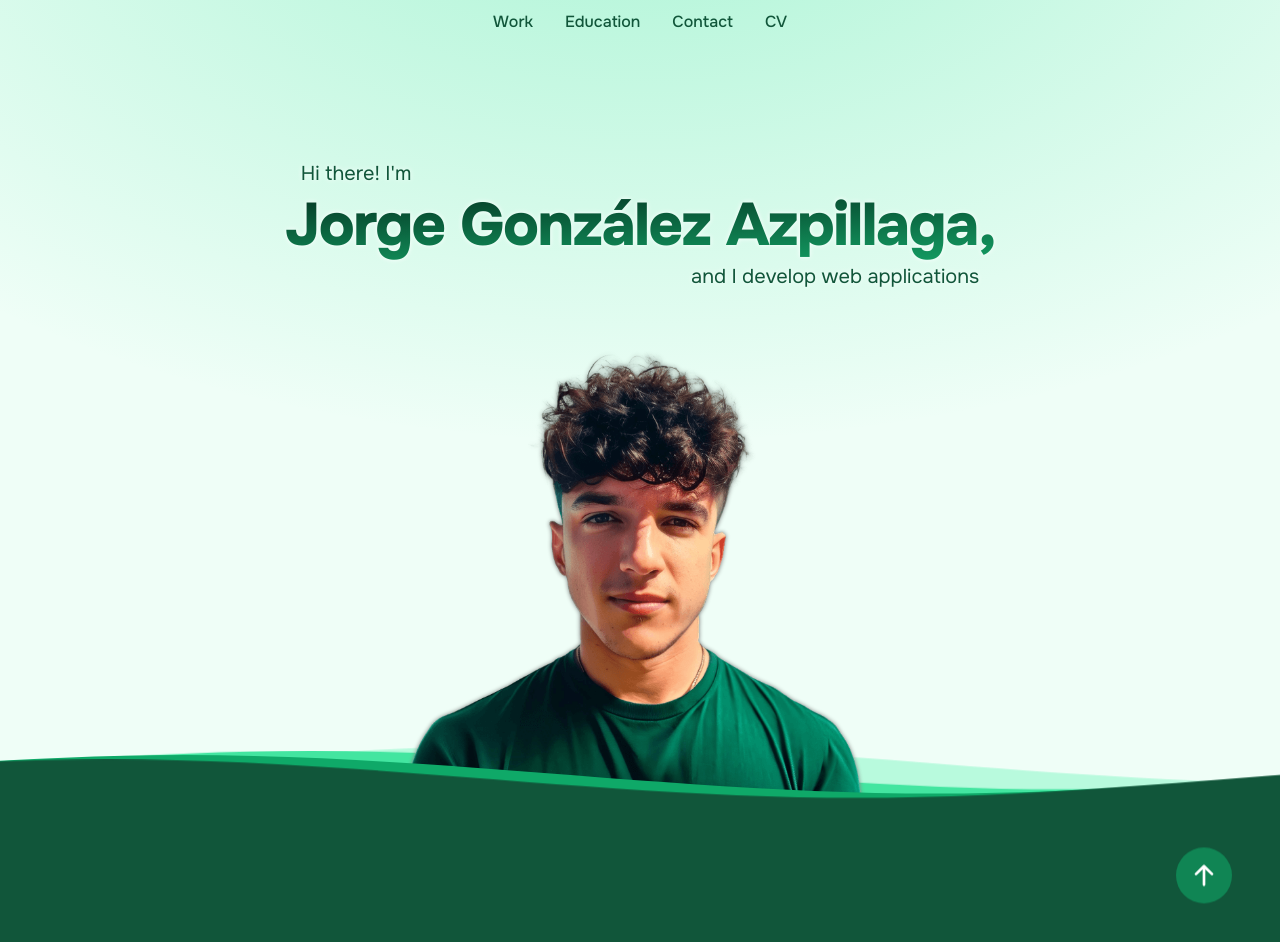
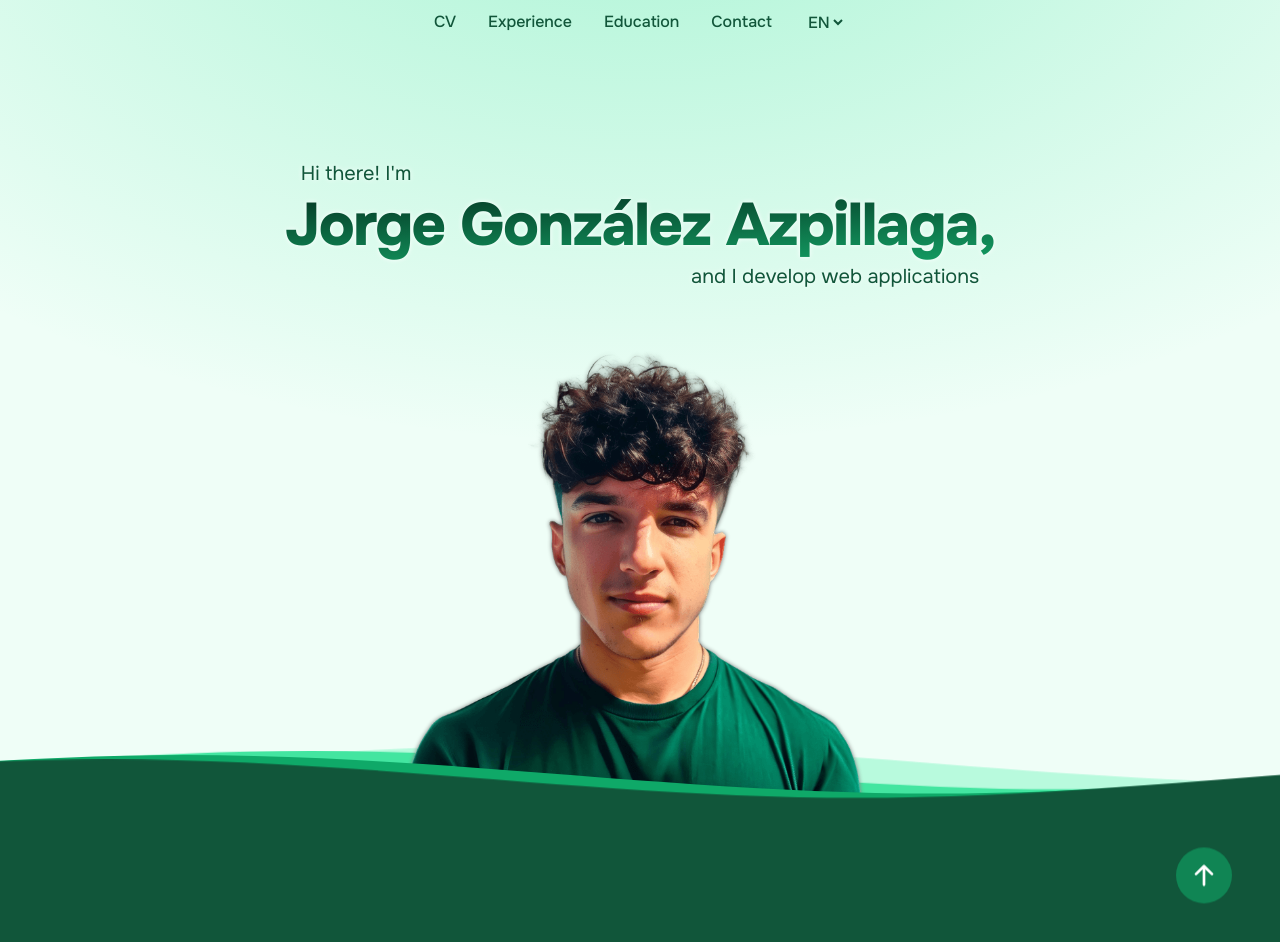
Before and after one commit to Jgonaz/jgonaz-portfolio, a Next.js app: page /en in a window 1280 px wide. Shown: the top 942 px of the page. Built offline with nearby package versions, Linux system fonts and the light colour scheme.

Commit message:
Language selector, add language to TranslationsContext, fix profile img optimize

```diff
--- a/app/[lang]/_components/Header.tsx
+++ b/app/[lang]/_components/Header.tsx
@@ -5,13 +5,15 @@ import { useContext } from 'react'
 
 import '@/app/[lang]/_styles/header.css'
 
+import LanguageSelector from '@/app/[lang]/_components/LanguageSelector'
+
 import { WorkIcon } from '@/app/[lang]/_assets/Icons'
 import { EducationIcon } from '@/app/[lang]/_assets/Icons'
 import { MailIcon } from '@/app/[lang]/_assets/Icons'
 import { UserIcon } from '@/app/[lang]/_assets/Icons'
 
 export default function Header () {
-  const dict = useContext(TranslationContext)
+  const { dict, lang } = useContext(TranslationContext)
 
   const toggleMobileMenu = () => {
     if (window.innerWidth <= 768) {
@@ -32,7 +34,7 @@ export default function Header () {
               className='inline-flex items-center p-2 ml-1 text-sm text-jade-700 rounded-md md:hidden hover:bg-jade-100 focus:outline-none'
               aria-expanded='false'
             >
-              <span className='sr-only'>{dict?.header.openMainMenu}</span>
+              <span className='sr-only'>{dict?.header?.openMainMenu}</span>
               <svg
                 className='w-6 h-6'
                 fill='currentColor'
@@ -66,13 +68,23 @@ export default function Header () {
             <ul className='flex flex-col mt-4 font-medium md:flex-row md:space-x-8 md:mt-0'>
               <li>
                 <a
+                  href='https://docs.google.com/document/d/119rL87biQUfklitcP0fOVYvQFW94zezUSvZMLK5W89Q'
+                  target='_blank'
+                  className='header-link transition-all flex items-center gap-2 py-3 pr-4 pl-3 text-jade-900 hover:bg-gray-50 md:hover:bg-transparent md:hover:text-primary-700 md:p-0'
+                >
+                  <UserIcon className='md:hidden' />
+                  {dict?.header?.CV}
+                </a>
+              </li>
+              <li>
+                <a
                   onClick={toggleMobileMenu}
                   href='#work'
                   className='header-link transition-all flex items-center gap-2 py-3 pr-4 pl-3 text-jade-900 hover:bg-gray-50 md:hover:bg-transparent md:hover:text-primary-700 md:p-0'
                   aria-current='page'
                 >
                   <WorkIcon className='md:hidden' />
-                  {dict?.header.work}
+                  {dict?.header?.work}
                 </a>
               </li>
               <li>
@@ -82,7 +94,7 @@ export default function Header () {
                   className='header-link transition-all flex items-center gap-2 py-3 pr-4 pl-3 text-jade-900 hover:bg-gray-50 md:hover:bg-transparent  md:hover:text-primary-700 md:p-0'
                 >
                   <EducationIcon className='md:hidden' />
-                  {dict?.header.education}
+                  {dict?.header?.education}
                 </a>
               </li>
               <li>
@@ -92,18 +104,17 @@ export default function Header () {
                   className='header-link transition-all flex items-center gap-2 py-3 pr-4 pl-3 text-jade-900 hover:bg-gray-50 md:hover:bg-transparent md:hover:text-primary-700 md:p-0'
                 >
                   <MailIcon className='md:hidden' />
-                  {dict?.header.contact}
+                  {dict?.header?.contact}
                 </a>
               </li>
               <li>
-                <a
-                  href='https://docs.google.com/document/d/119rL87biQUfklitcP0fOVYvQFW94zezUSvZMLK5W89Q'
-                  target='_blank'
-                  className='header-link transition-all flex items-center gap-2 py-3 pr-4 pl-3 text-jade-900 hover:bg-gray-50 md:hover:bg-transparent md:hover:text-primary-700 md:p-0'
-                >
-                  <UserIcon className='md:hidden' />
-                  {dict?.header.CV}
-                </a>
+                <LanguageSelector
+                  className='header-link transition-all h-full flex items-center gap-2 py-3 pr-4 pl-3 text-jade-900 md:p-0 uppercase outline-none focus:outline-none bg-transparent'
+                  selectedLanguage={lang}
+                  onLanguageChange={() => {
+                    window.location.href = `/${lang === 'en' ? 'es' : 'en'}`
+                  }}
+                />
               </li>
             </ul>
           </div>
--- /dev/null
+++ b/app/[lang]/_components/LanguageSelector.tsx
@@ -0,0 +1,30 @@
+import { i18n } from '@/i18n-config'
+
+interface LanguageSelectorProps {
+  className: string
+  selectedLanguage: string
+  onLanguageChange: (language: string) => void
+}
+
+const LanguageSelector: React.FC<LanguageSelectorProps> = ({
+  className = '',
+  selectedLanguage,
+  onLanguageChange
+}) => {
+  return (
+    <select
+      className={className}
+      id='language-select'
+      value={selectedLanguage}
+      onChange={e => onLanguageChange(e.target.value)}
+    >
+      {i18n['locales'].map(language => (
+        <option key={language} value={language}>
+          {language}
+        </option>
+      ))}
+    </select>
+  )
+}
+
+export default LanguageSelector
--- a/app/[lang]/_components/sections/Contact.tsx
+++ b/app/[lang]/_components/sections/Contact.tsx
@@ -10,7 +10,7 @@ import { LinkedinIcon } from '@/app/[lang]/_assets/Icons'
 import Spinner from '@/app/[lang]/_components/Spinner'
 
 export default function Contact () {
-  const dict = useContext(TranslationContext)
+  const { dict } = useContext(TranslationContext)
 
   const [isLoading, setLoading] = useState(false)
   const [sentEmail, setSentEmail] = useState(false)
@@ -57,7 +57,7 @@ export default function Contact () {
           className='flex justify-center sm:justify-start'
         >
           <h2 className='text-4xl font-extrabold text-jade-800'>
-            {dict?.contact.shallWeTalk}
+            {dict?.contact?.shallWeTalk}
           </h2>
         </div>
         <div className='relative w-full max-w-screen-md p-4 bg-white border border-gray-200 rounded-lg shadow sm:p-6 md:p-8'>
@@ -68,7 +68,7 @@ export default function Contact () {
                 htmlFor='from'
                 className='block mb-2 text-sm font-medium text-jade-900'
               >
-                {dict?.contact.from}
+                {dict?.contact?.from}
               </label>
               <input
                 type='from'
@@ -85,7 +85,7 @@ export default function Contact () {
                 htmlFor='subject'
                 className='block mb-2 text-sm font-medium text-jade-900'
               >
-                {dict?.contact.subject}
+                {dict?.contact?.subject}
               </label>
               <input
                 type='subject'
@@ -102,7 +102,7 @@ export default function Contact () {
                 htmlFor='message'
                 className='block mb-2 text-sm font-medium text-jade-900'
               >
-                {dict?.contact.message}
+                {dict?.contact?.message}
               </label>
               <textarea
                 name='message'
--- a/app/[lang]/_components/sections/Education.tsx
+++ b/app/[lang]/_components/sections/Education.tsx
@@ -6,7 +6,7 @@ import { useContext } from 'react'
 import InfiniteSlide from '@/app/[lang]/_components/InfiniteSlide'
 
 export default function Education () {
-  const dict = useContext(TranslationContext)
+  const { dict } = useContext(TranslationContext)
   return (
     <section
       className='timeline bg-jade-900 relative z-30 pt-16 sm:pt-12 md:pt-8 lg:pt-4 xl:pt-0 pb-12 md:pb-4'
@@ -24,7 +24,7 @@ export default function Education () {
           </div>
           <div id='work-description' className='flex'>
             {/* Mobile vertical timeline */}
-            <ul role='list' className='sm:hidden max-w-screen-md'>
+            <ul role='list' className='sm:hidden'>
               {dict?.education?.data.map(
                 (
                   education: {
--- a/app/[lang]/_components/sections/Home.tsx
+++ b/app/[lang]/_components/sections/Home.tsx
@@ -1,12 +1,14 @@
 'use client'
 
 import Image from 'next/image'
+import { useContext } from 'react'
+import TranslationContext from '@/app/[lang]/_contexts/TranslationContext'
+import profileImage from '@/public/images/profile.png'
+
 import '@/app/[lang]/_styles/home.css'
-import TranslationContext from '@/app/[lang]/_contexts/TranslationContext'
-import { useContext } from 'react'
 
 export default function Home () {
-  const dict = useContext(TranslationContext)
+  const { dict } = useContext(TranslationContext)
   return (
     <main
       className='w-screen max-w-full home-screen
@@ -31,7 +33,7 @@ export default function Home () {
         </div>
         <div className='home-screen-photo absolute bottom-0 flex justify-center items-end w-full max-w-full min-w-[350px] h-[768px] z-20 translate-y-2rem sm:translate-y-4rem lg:translate-y-6rem'>
           <Image
-            src='/profile.png'
+            src={profileImage}
             alt='Foto de perfil personal - Jgonaz'
             width={768}
             height={768}
--- a/app/[lang]/_components/sections/Work.tsx
+++ b/app/[lang]/_components/sections/Work.tsx
@@ -5,7 +5,7 @@ import TranslationContext from '@/app/[lang]/_contexts/TranslationContext'
 import { useEffect, useContext } from 'react'
 
 export default function Work () {
-  const dict = useContext(TranslationContext)
+  const { dict } = useContext(TranslationContext)
   useEffect(() => {
     if (window.innerWidth < 768) return
 
@@ -44,7 +44,7 @@ export default function Work () {
             </h2>
           </div>
           <div id='work-description' className='flex flex-col items-end'>
-            <ul role='list' className='md:mx-8 max-w-screen-md'>
+            <ul role='list' className='md:mx-8'>
               {dict?.work?.data.map(
                 (
                   job: {
--- a/app/[lang]/_contexts/TranslationContext.tsx
+++ b/app/[lang]/_contexts/TranslationContext.tsx
@@ -2,14 +2,24 @@
 
 import { createContext } from 'react'
 
-const TranslationContext = createContext<Record<string, any> | null>(null)
+interface TranslationContextProps {
+  dict: Record<string, any>
+  lang: string
+  children?: React.ReactNode
+}
 
-export const TranslationProvider: React.FC<{
-  dict: Record<string, any>
-  children: React.ReactNode
-}> = ({ children, dict }) => {
+const TranslationContext = createContext<TranslationContextProps>({
+  dict: {},
+  lang: 'es'
+})
+
+export const TranslationProvider: React.FC<TranslationContextProps> = ({
+  dict,
+  lang,
+  children
+}) => {
   return (
-    <TranslationContext.Provider value={dict}>
+    <TranslationContext.Provider value={{ dict, lang }}>
       {children}
     </TranslationContext.Provider>
   )
--- a/app/[lang]/layout.tsx
+++ b/app/[lang]/layout.tsx
@@ -38,7 +38,7 @@ export default async function RootLayout ({
   const dict = await getDictionary(lang)
   return (
     <html lang={lang}>
-      <TranslationProvider dict={dict}>
+      <TranslationProvider dict={dict} lang={lang}>
         <body className={onest.className}>
           <Header />
           {children}
--- a/app/i18n/locales/en.json
+++ b/app/i18n/locales/en.json
@@ -1,7 +1,7 @@
 {
   "header": {
     "openMainMenu": "Open main menu",
-    "work": "Work",
+    "work": "Experience",
     "education": "Education",
     "contact": "Contact",
     "CV": "CV"
@@ -12,7 +12,7 @@
   },
   "downloadCV": "Download CV",
   "work": {
-    "title": "Work",
+    "title": "Experience",
     "data": [
       {
         "company": "Nyxell App S.L.",
--- a/i18n-config.ts
+++ b/i18n-config.ts
@@ -1,4 +1,3 @@
-// Traducciones
 export const i18n = {
   defaultLocale: 'es',
   locales: ['es', 'en']
--- a/middleware.ts
+++ b/middleware.ts
@@ -35,5 +35,5 @@ export function middleware (request: NextRequest) {
 
 export const config = {
   // Matcher ignoring `/_next/` and `/api/`
-  matcher: ['/((?!api|_next/static|_next/image|favicon.ico).*)']
+  matcher: ['/((?!api|_next/static|_next/image|images|favicon.ico).*)']
 }
--- a/tailwind.config.ts
+++ b/tailwind.config.ts
@@ -17,7 +17,7 @@ const config: Config = {
           md: '100%',
           lg: '1024px',
           xl: '1200px',
-          '2xl': '1536px'
+          '2xl': '1200px'
         }
       },
       spacing: {
```
Also changed, not shown: public/images/profile.png (renamed from public/profile.png).
